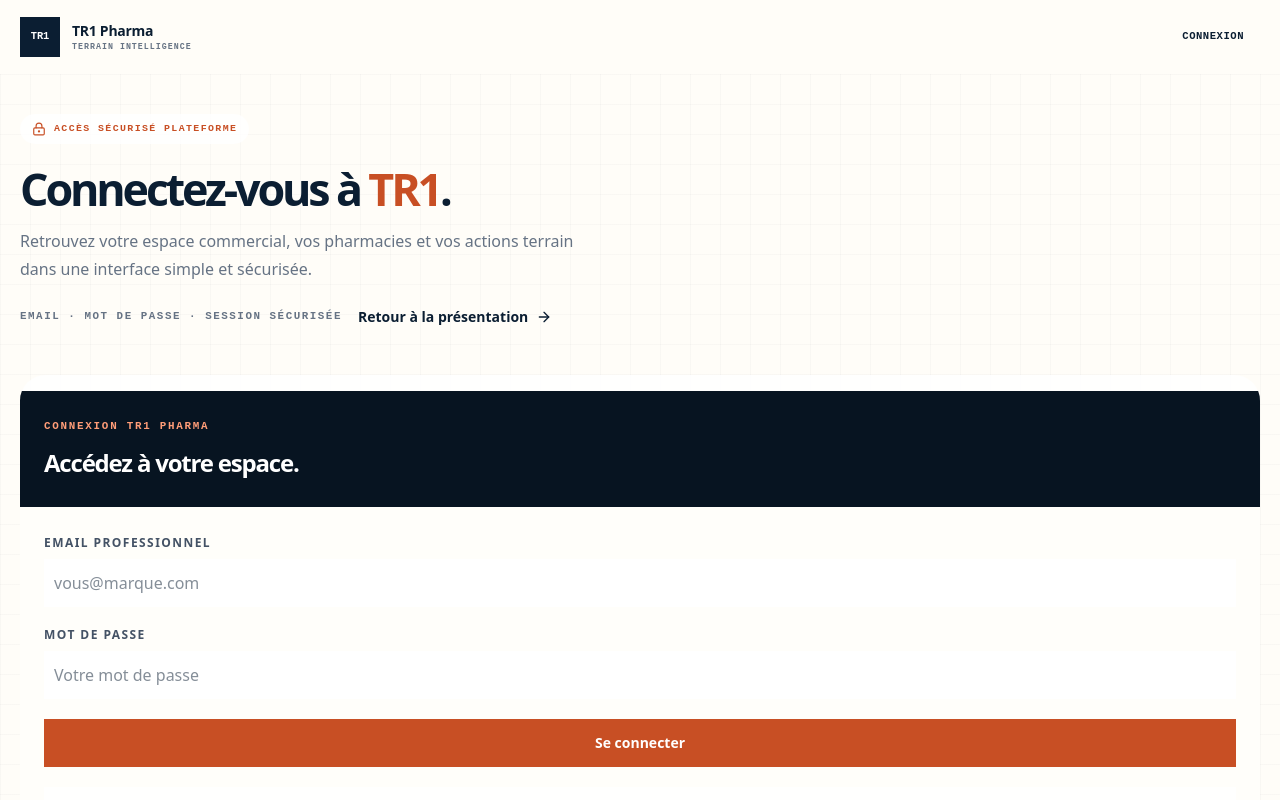
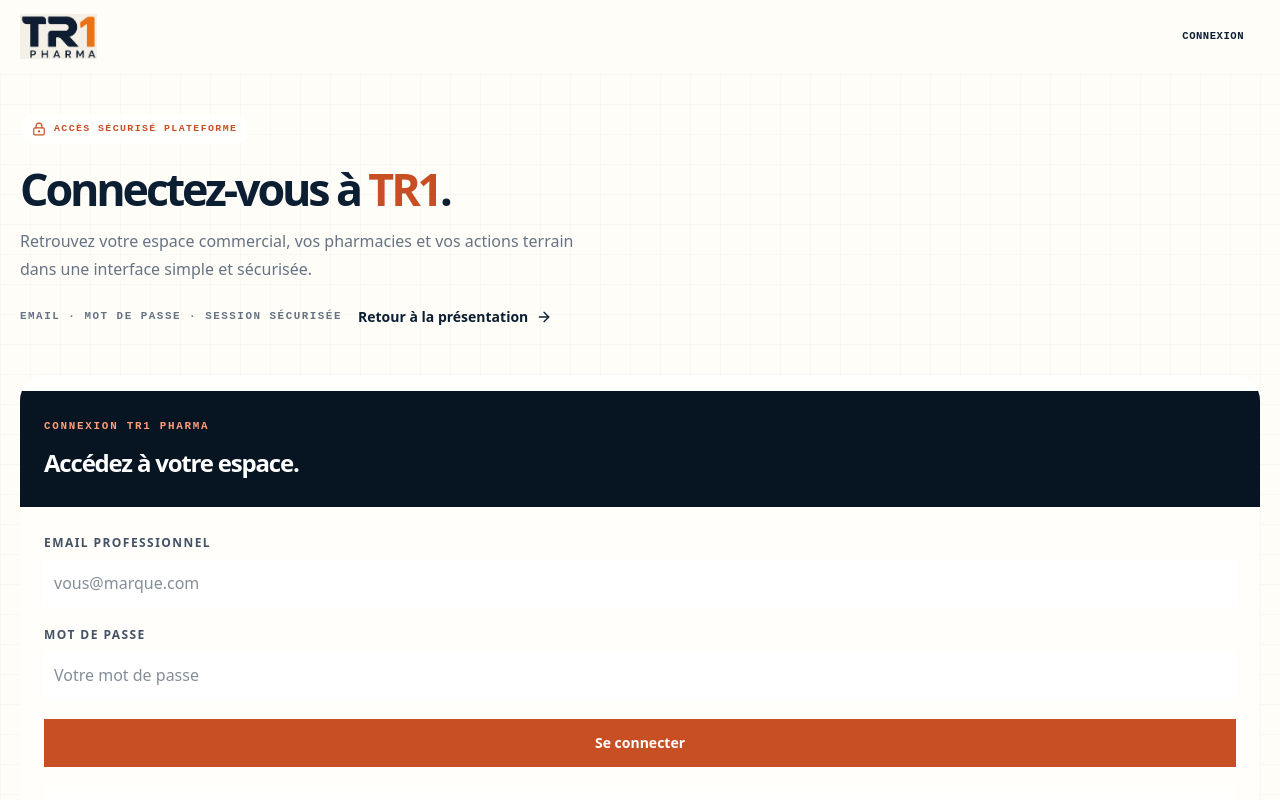
Before and after one commit to Amir-ounissi/TR1-Pharma, a Next.js app: page /login in a window 1280 px wide. Shown: the top 800 px of the page. Built offline with nearby package versions, Linux system fonts and the light colour scheme.

Commit message:
fix(brand): utilise le vrai logo sur l'authentification

```diff
--- a/src/app/(auth)/layout.tsx
+++ b/src/app/(auth)/layout.tsx
@@ -5,18 +5,19 @@
     <div className="min-h-screen overflow-x-hidden bg-[#fffdf8] text-[#0b1e32]">
       <header className="sticky top-0 z-40 border-b border-[#0b1e32]/10 bg-[#fffdf8]/90 backdrop-blur-xl">
         <div className="mx-auto flex h-[4.6rem] max-w-7xl items-center gap-6 px-5 lg:px-8">
-          <Link className="flex items-center gap-3" href="/">
-            <span className="relative grid size-10 place-items-center rounded-xl bg-[#0b1e32] font-mono text-[.65rem] font-black text-white after:absolute after:right-1.5 after:top-1.5 after:size-1.5 after:rounded-full after:bg-[#ef6a3a]">TR1</span>
-            <span>
-              <strong className="block text-sm font-black tracking-[-.02em]">TR1 Pharma</strong>
-              <small className="block font-mono text-[.52rem] font-bold uppercase tracking-[.12em] text-[#667384]">Terrain intelligence</small>
-            </span>
+          <Link aria-label="TR1 Pharma — Accueil" className="flex shrink-0 items-center" href="/">
+            <img
+              alt="TR1 Pharma"
+              className="h-[2.8rem] w-auto object-contain sm:h-[3rem]"
+              height="430"
+              src="/brand/tr1-wordmark.webp"
+              width="735"
+            />
           </Link>
           <nav className="ml-auto hidden items-center gap-6 text-sm font-semibold text-[#445265] lg:flex">
-            <Link className="hover:text-[#c84f24]" href="/#probleme">Pourquoi TR1</Link>
-            <Link className="hover:text-[#c84f24]" href="/#valeur">La valeur</Link>
-            <Link className="hover:text-[#c84f24]" href="/#produit">La plateforme</Link>
-            <Link className="hover:text-[#c84f24]" href="/#equipes">Les équipes</Link>
+            <Link className="hover:text-[#c84f24]" href="/#pourquoi-tr1">Pourquoi TR1</Link>
+            <Link className="hover:text-[#c84f24]" href="/#plateforme">La plateforme</Link>
+            <Link className="hover:text-[#c84f24]" href="/#animations-formations">Animations & formations</Link>
           </nav>
           <Link className="ml-auto rounded-xl border border-[#0b1e32]/15 px-4 py-2.5 font-mono text-[.66rem] font-black uppercase tracking-[.05em] lg:ml-0" href="/connexion">Connexion</Link>
         </div>
```
